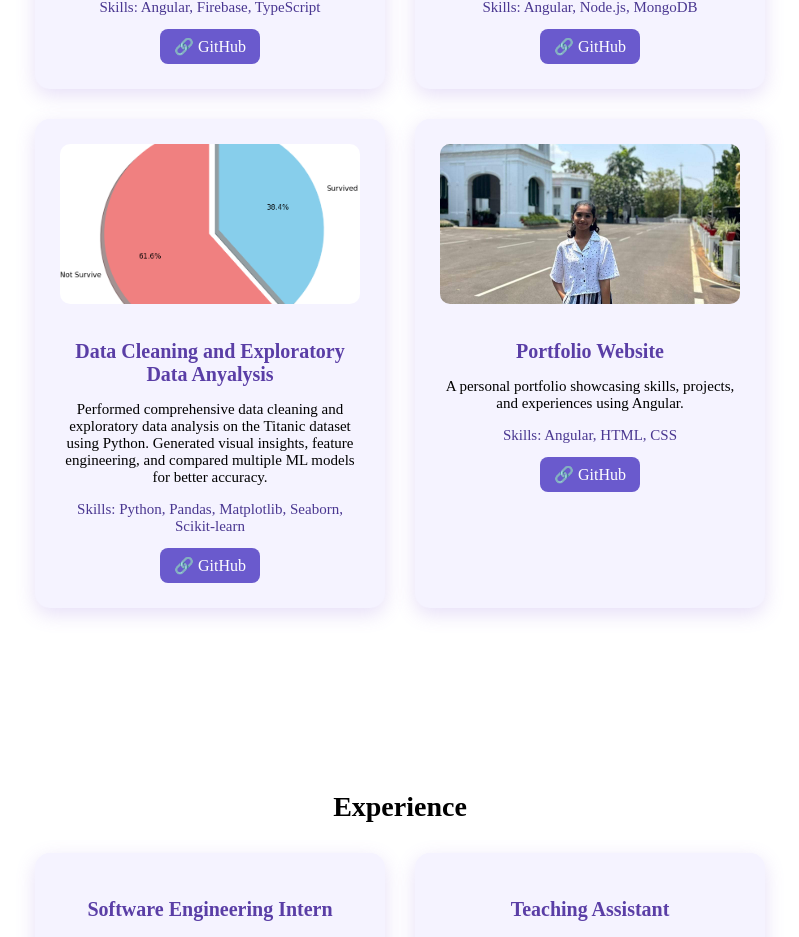
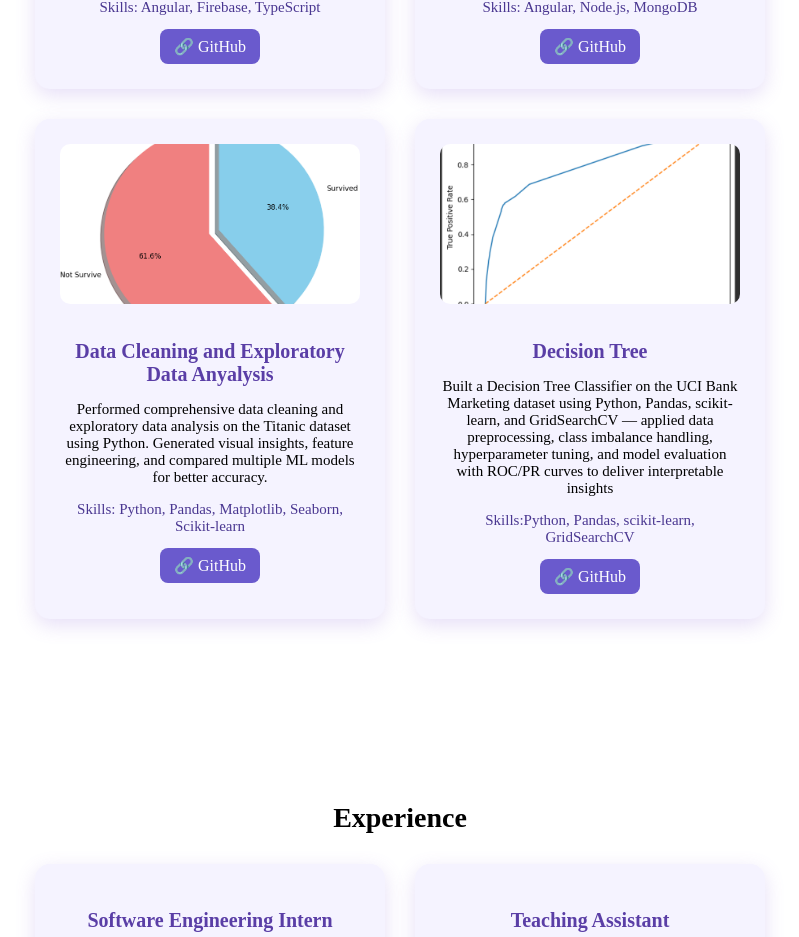
Before and after one commit to subixsh04/Portfolio-Website, an Angular app in the folder portfolio-website/: page / in a window 1280 px wide. Shown: the part 1855-2792 px from the top of the page, without its empty margins (240-1039 px from the left). Built offline with nearby package versions, Linux system fonts and the light colour scheme.

Commit message:
added decision tree project card

```diff
--- a/portfolio-website/src/app/app.component.html
+++ b/portfolio-website/src/app/app.component.html
@@ -95,11 +95,11 @@
     </div>
 
     <div class="project-card reusable-card">
-      <img src="assets/images/Subiksha_Profile_image.jpg" alt="Portfolio Website" class="project-img" />
-      <h3>Portfolio Website</h3>
-      <p>A personal portfolio showcasing skills, projects, and experiences using Angular.</p>
-      <p class="skills-used">Skills: Angular, HTML, CSS</p>
-      <a href="https://subixsh04.github.io/Portfolio-Website/" target="_blank">🔗 GitHub</a>
+      <img src="assets/images/DT.png" alt="Decision tree" class="project-img" />
+      <h3>Decision Tree</h3>
+      <p>Built a Decision Tree Classifier on the UCI Bank Marketing dataset using Python, Pandas, scikit-learn, and GridSearchCV — applied data preprocessing, class imbalance handling, hyperparameter tuning, and model evaluation with ROC/PR curves to deliver interpretable insights</p>
+      <p class="skills-used">Skills:Python, Pandas, scikit-learn, GridSearchCV</p>
+      <a href="https://github.com/subixsh04/Decision-Tree" target="_blank">🔗 GitHub</a>
     </div>
 
   </div>
```
Also changed, not shown: portfolio-website/src/assets/images/DT.png (added).
